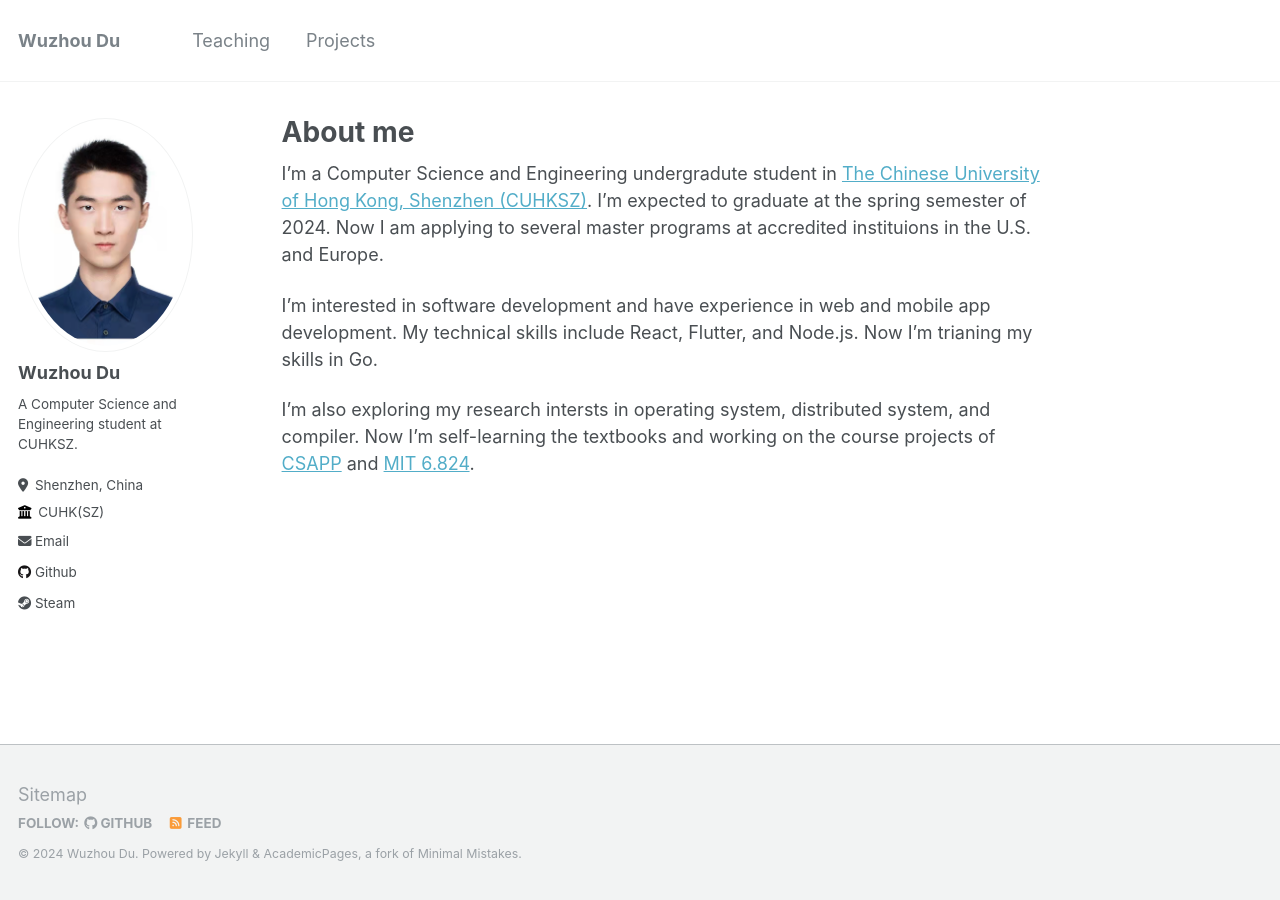
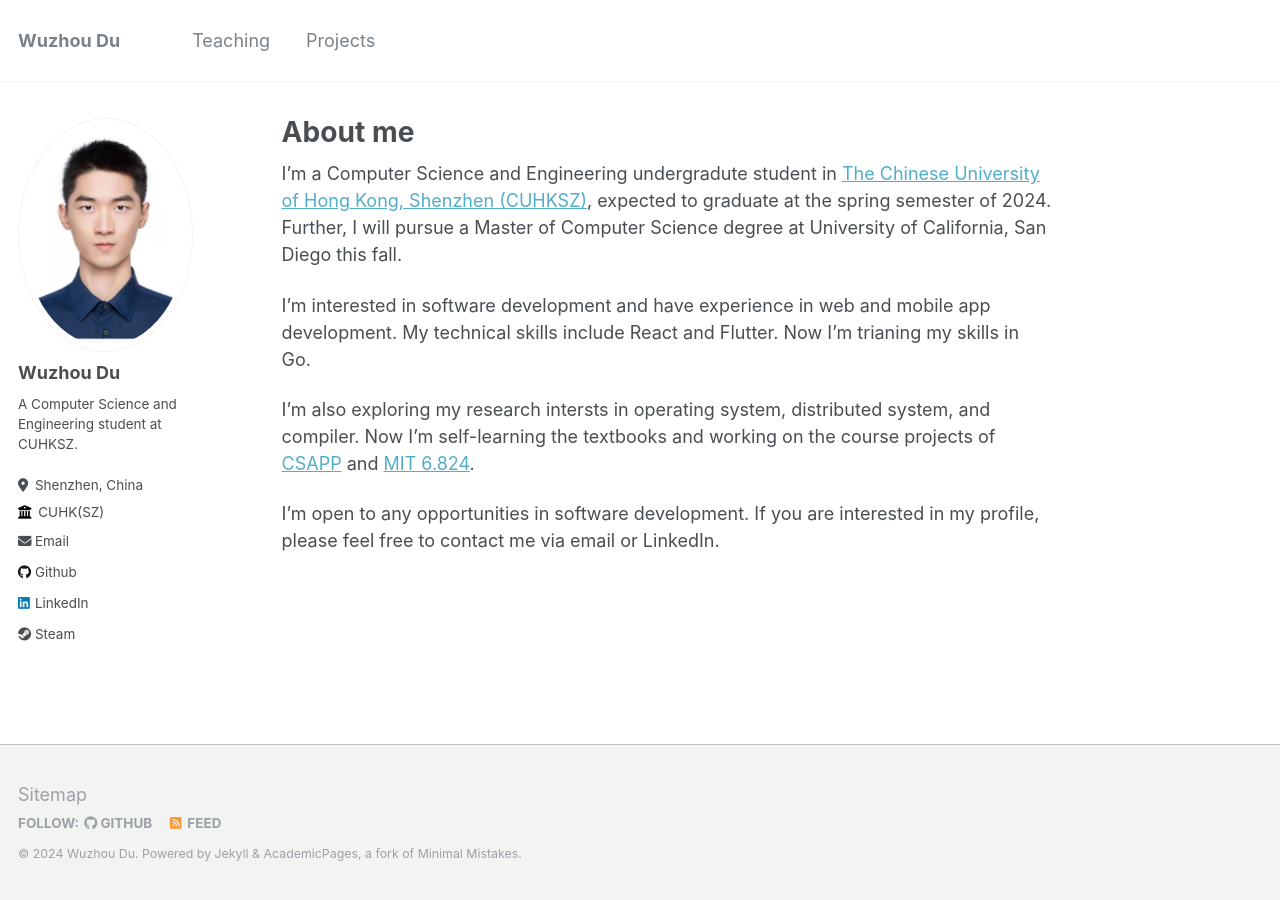
Before and after one commit to WuzhouDu/WuzhouDu.github.io, a Jekyll site: the page built from _pages/about.md, in a window 1280 px wide. Built offline with Jekyll 4.4.1, drawn with Linux system fonts in a browser that asks for light colours.

Commit message:
update: future education and open to linkedin

```diff
--- a/_config.yml
+++ b/_config.yml
@@ -56,7 +56,7 @@ author:
   keybase          : # Username
   instagram        : # Username
   lastfm           : # Username
-  linkedin         : # Username
+  linkedin         : WuzhouDu # Username
   mastodon         : # URL
   medium           : # URL
   pinterest        : # Username
--- a/_pages/about.md
+++ b/_pages/about.md
@@ -6,9 +6,11 @@ redirect_from:
   - /about/
   - /about.html
 ---
-I'm a Computer Science and Engineering undergradute student in [The Chinese University of Hong Kong, Shenzhen (CUHKSZ)](https://www.cuhk.edu.cn/en). I'm expected to graduate at the spring semester of 2024. Now I am applying to several master programs at accredited instituions in the U.S. and Europe.
+I'm a Computer Science and Engineering undergradute student in [The Chinese University of Hong Kong, Shenzhen (CUHKSZ)](https://www.cuhk.edu.cn/en), expected to graduate at the spring semester of 2024. Further, I will pursue a Master of Computer Science degree at University of California, San Diego this fall.
 
-I'm interested in software development and have experience in web and mobile app development. My technical skills include React, Flutter, and Node.js. Now I'm trianing my skills in Go.
+I'm interested in software development and have experience in web and mobile app development. My technical skills include React and Flutter. Now I'm trianing my skills in Go.
 
 
 I'm also exploring my research intersts in operating system, distributed system, and compiler. Now I'm self-learning the textbooks and working on the course projects of [CSAPP](https://csapp.cs.cmu.edu/) and [MIT 6.824](https://pdos.csail.mit.edu/6.824/).
+
+I'm open to any opportunities in software development. If you are interested in my profile, please feel free to contact me via email or LinkedIn.
```
